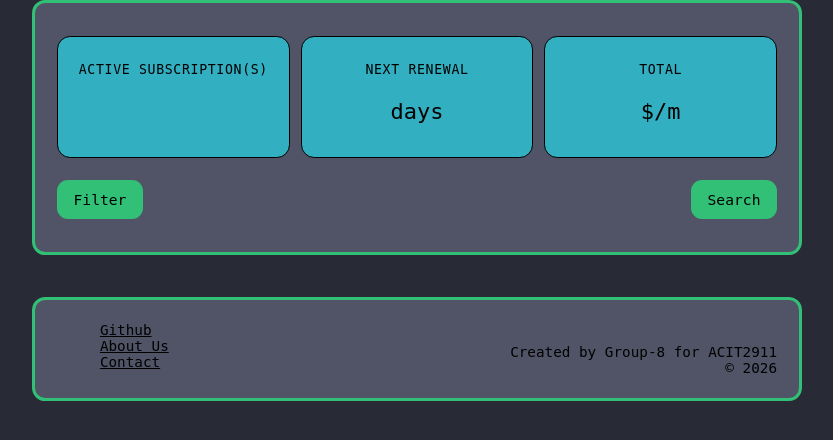
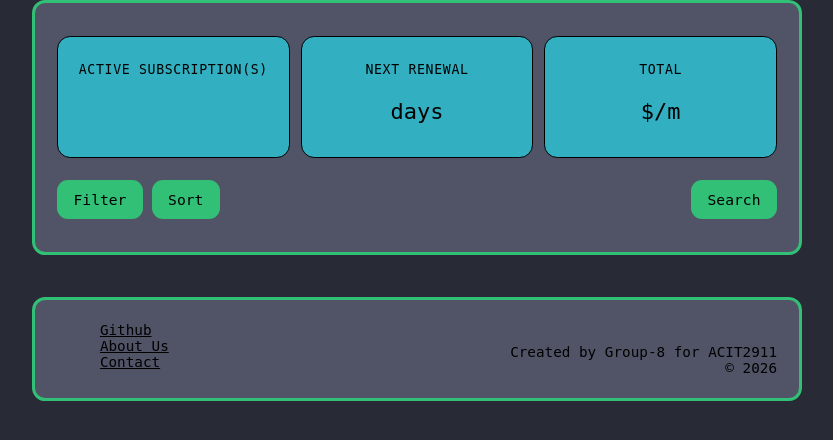
Before and after one commit to chaara-dev/ACIT2911-Group-8, a Python web app: template src/templates/index.html in a window 1280 px wide. Shown: the part 83-523 px from the top of the page, without its empty margins (223-1056 px from the left). Run offline with Jinja, Linux system fonts and the light colour scheme; the template is opened without the code that fills it, so the values that code supplies are empty.

Commit message:
add sort button to html

```diff
--- a/src/templates/index.html
+++ b/src/templates/index.html
@@ -33,7 +33,10 @@
             </div>
         </div>
         <div class="action">
-            <button id="filter-button">Filter</button>
+            <div class="filter-sort-buttons">
+                <button id="filter-button">Filter</button>
+                <button id="sort-button">Sort</button>
+            </div>
             <button id="search-button">Search</button>
         </div>
         <div class="filters">
```
